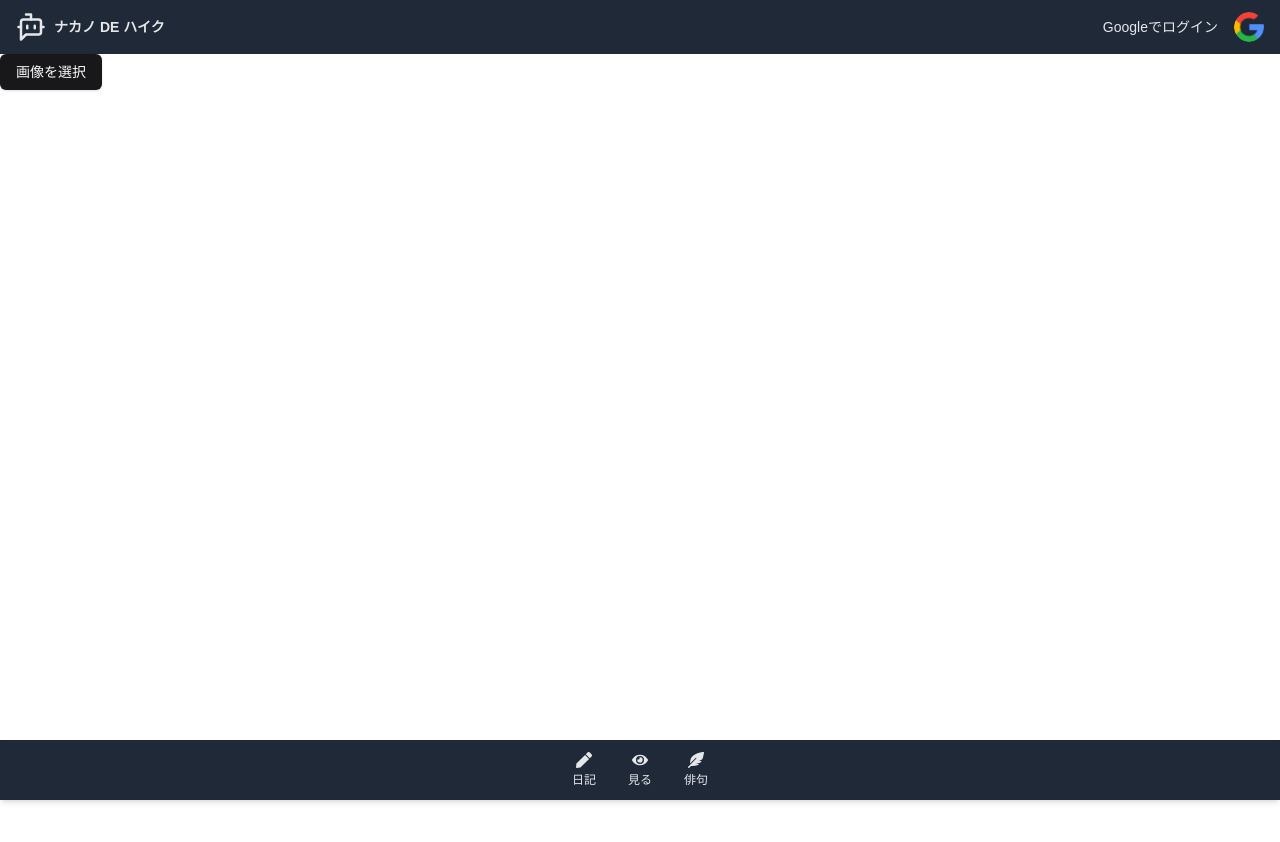
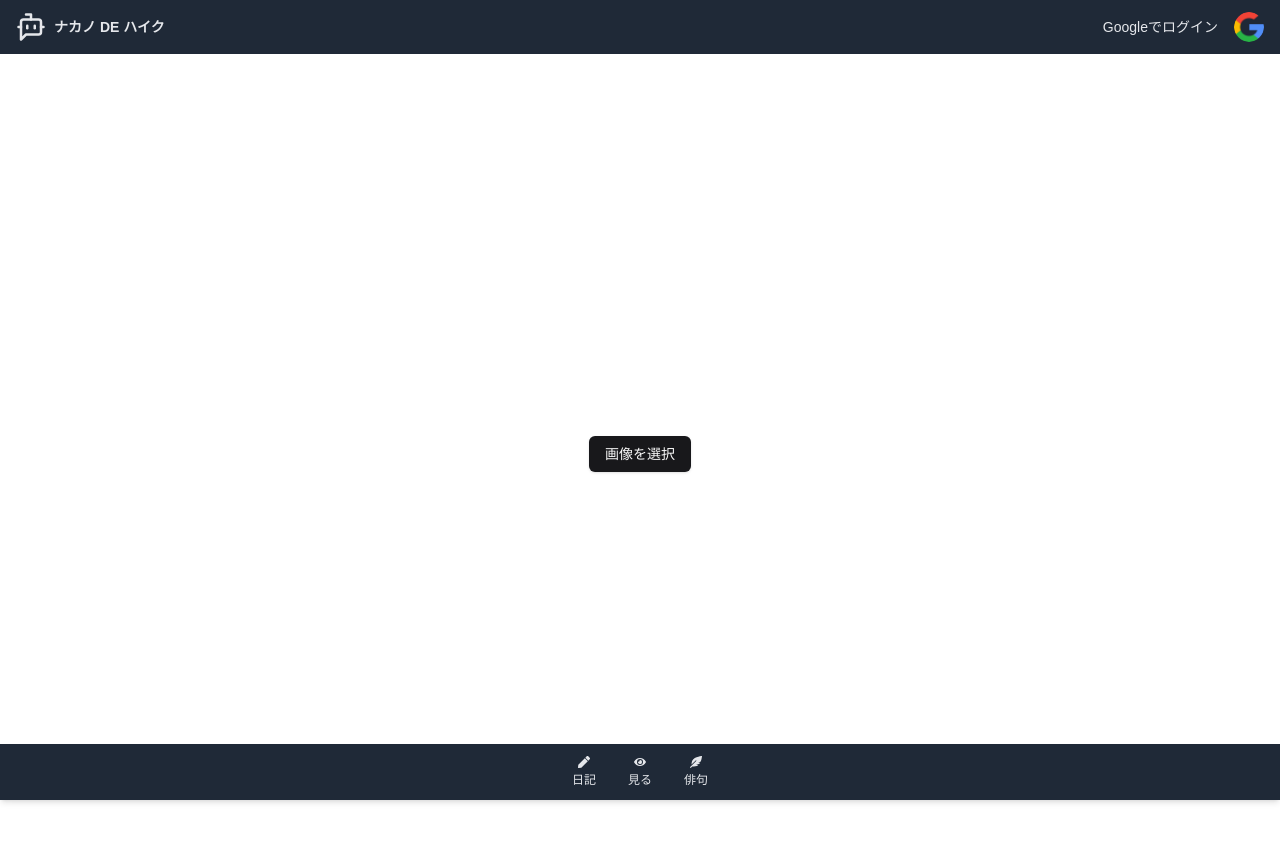
Before and after one commit to nkmr-lab/b3-m1-hackathon_MMM, a Next.js app in the folder next/: page /create-post in a window 1280 px wide. Shown: the top 842 px of the page. Before the commit the page ends 800 px from the top, so only its background shows below. Built offline with nearby package versions, Linux system fonts and the light colour scheme; no server answers.

Commit message:
Enhance TextComment and Footer components for improved layout and functionality; add HaikuCreate schema for better API handling

```diff
--- a/next/src/components/Footer.tsx
+++ b/next/src/components/Footer.tsx
@@ -7,29 +7,29 @@
       <div className="px-4 py-3">
         <div className="flex items-center justify-center space-x-8">
           <div className="flex flex-col items-center">
-            <FaPen className="text-gray-200 mb-1" />
             <button
-              className="text-xs text-gray-200"
+              className="flex flex-col items-center text-xs text-gray-200"
               onClick={() => window.location.href = '/create-post'}
             >
+              <FaPen className="text-gray-200 mb-1" />
               日記
             </button>
           </div>
           <div className="flex flex-col items-center">
-            <FaEye className="text-gray-200 mb-1" />
             <button
-              className="text-xs text-gray-200"
+              className="flex flex-col items-center text-xs text-gray-200"
               onClick={() => window.location.href = '/feed'}
             >
+              <FaEye className="text-gray-200 mb-1" />
               見る
             </button>
           </div>
           <div className="flex flex-col items-center">
-            <FaFeatherAlt className="text-gray-200 mb-1" />
             <button
-              className="text-xs text-gray-200"
+              className="flex flex-col items-center text-xs text-gray-200"
               onClick={() => window.location.href = '/events'}
             >
+              <FaFeatherAlt className="text-gray-200 mb-1" />
               俳句
             </button>
           </div>
--- a/next/src/components/TextComment.tsx
+++ b/next/src/components/TextComment.tsx
@@ -86,6 +86,7 @@
     });
 
     if (response.ok) {
+      console.log("座標："+ gpsData.latitude + ", " + gpsData.longitude);
       toast.success('投稿しました');
       setimageEncoded(null);
       setComment('');
@@ -99,7 +100,7 @@
   };
 
   return (
-    <div>
+    <div className="flex flex-col items-center justify-center min-h-screen">
       {!imageEncoded ? (
         <>
           <input
```
Also changed, not shown: 1 other file (tests, documents, lock files or other folders).
